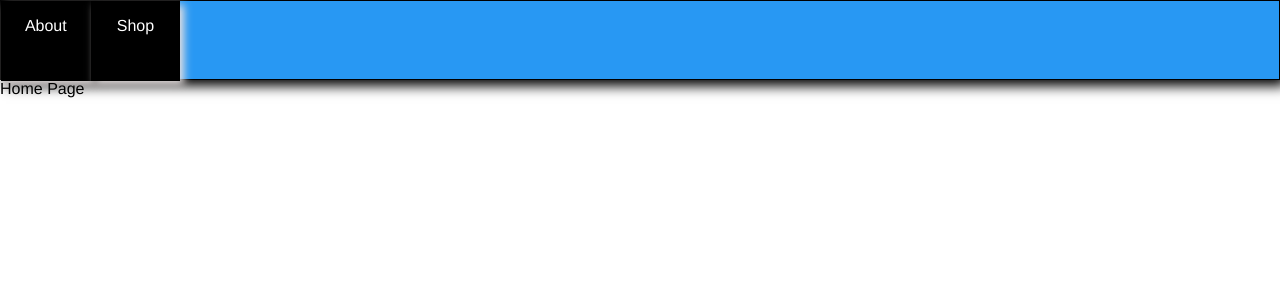
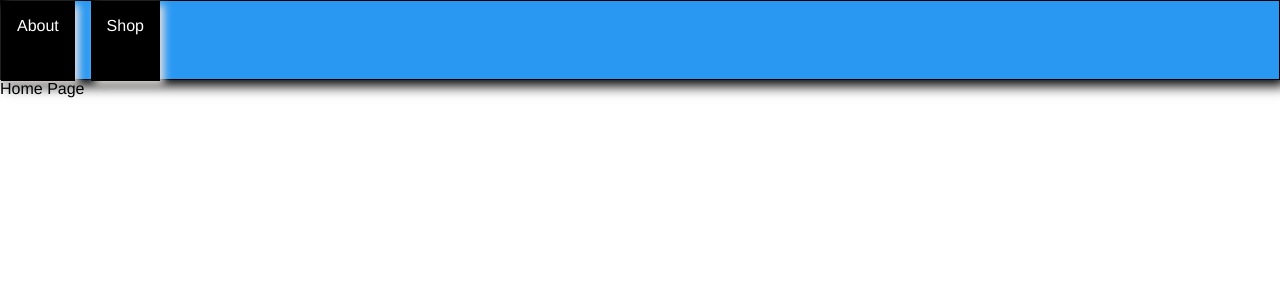
Before and after one commit to RaviBlock8/React_Router, a React (Create React App) app in the folder react_router/: page / in a window 1280 px wide. Shown: the top 300 px of the page. Built offline with nearby package versions, Linux system fonts and the light colour scheme.

Commit message:
commit 5

```diff
--- a/react_router/src/components/Nav.js
+++ b/react_router/src/components/Nav.js
@@ -1,13 +1,18 @@
 import React from 'react';
 import './styles/nav.css'
+import {Link} from 'react-router-dom'
 
 
 function Nav() {
   return (
       <nav>
           <ul>
-              <li>About</li>
-              <li>Shop</li>
+              <Link to="/about">
+                <li>About</li>
+              </Link>
+              <Link to="/shop">
+                <li>Shop</li>
+              </Link>
           </ul>
       </nav>
 
--- a/react_router/src/components/Shop.js
+++ b/react_router/src/components/Shop.js
@@ -1,11 +1,27 @@
-import React from 'react';
+import React,{useState,useEffect} from 'react';
 import './styles/nav.css'
 
 
+
 function Shop() {
+
+
+
+    const fetchData=async ()=>{
+        const data=await fetch('https://jsonplaceholder.typicode.com/users')
+        items=await data.json()
+        // console.log(items)
+
+    }
+    useEffect(()=>{
+        fetchData()
+    },[])
+
   return (
       <div>
-          Shop
+          {/* {items.map((item)=>{
+          return(<h1 key={item.id}>{item.name}</h1>)
+          })} */}
       </div>
 
 
```
